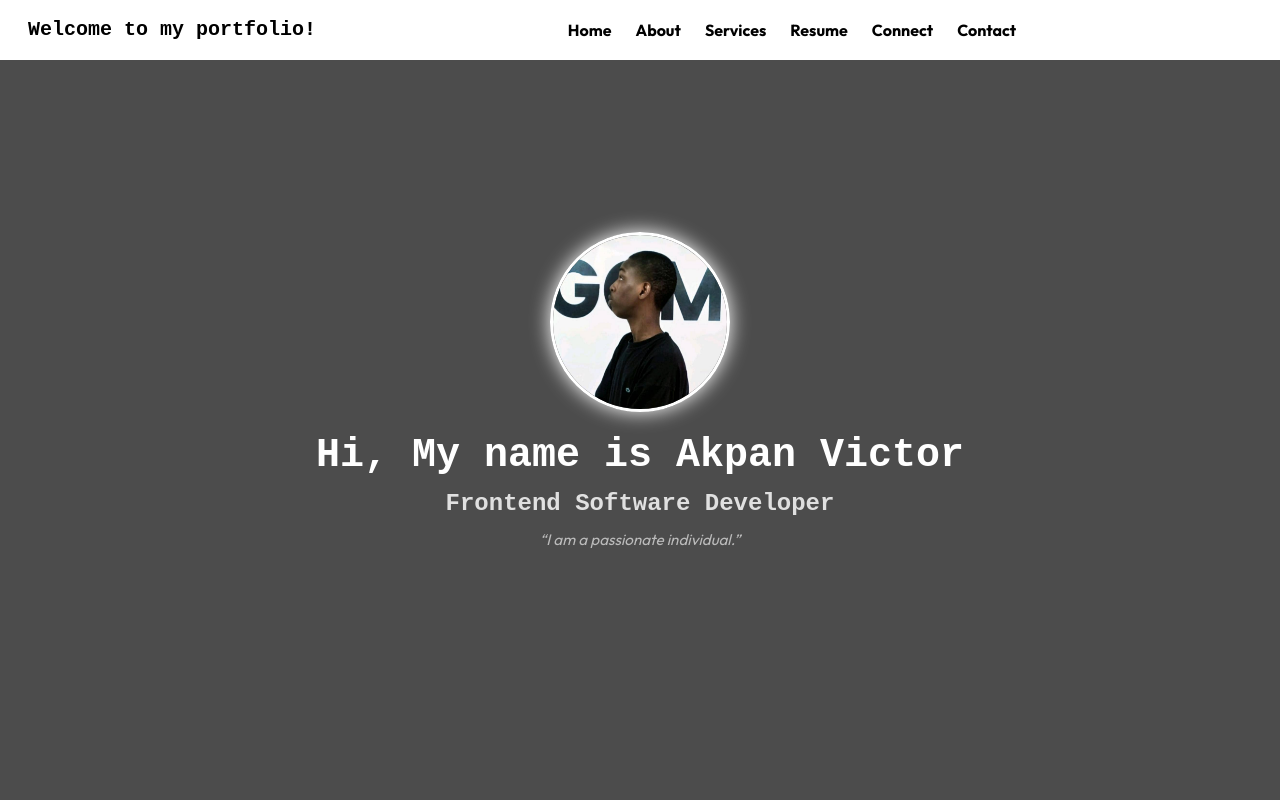
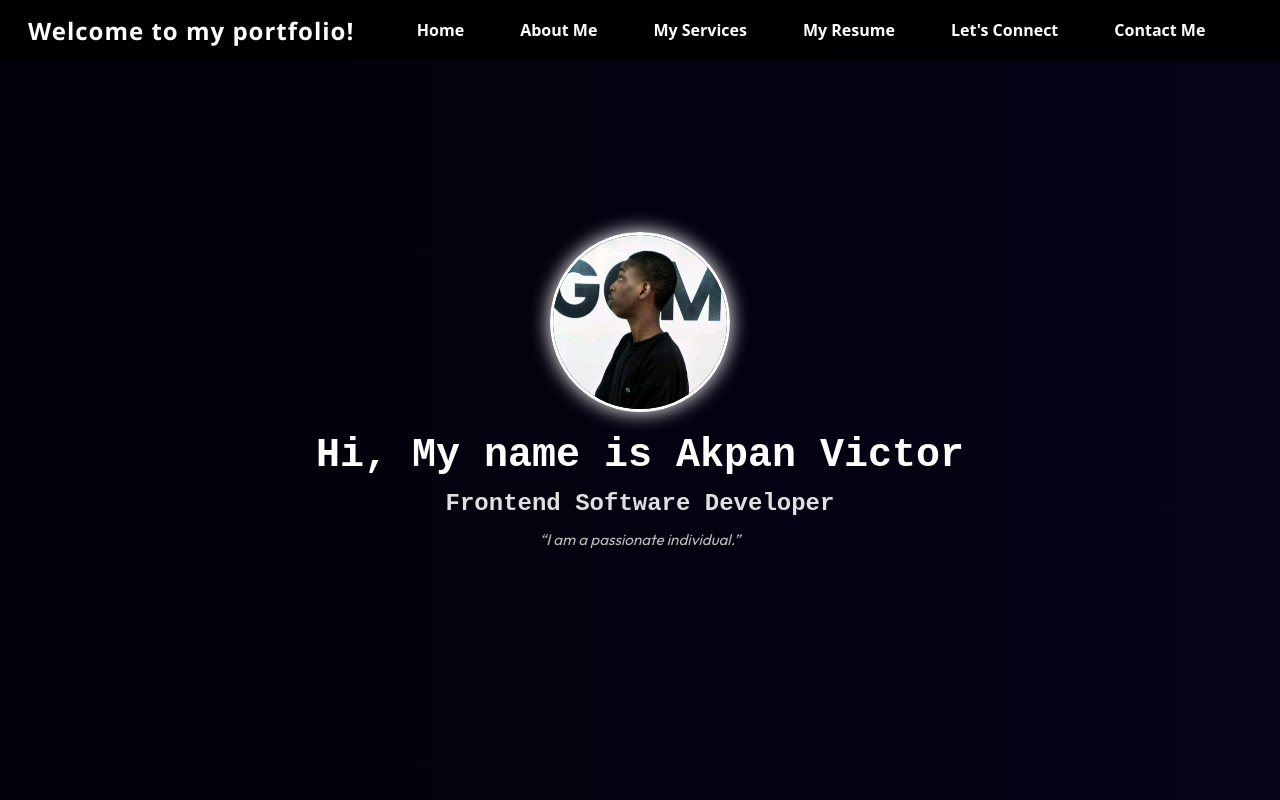
Before and after one commit to victor200900/MY-PORTFOLIO-WEBSITE, a React (Vite) app: page / in a window 1280 px wide. Shown: the top 800 px of the page. Built offline with nearby package versions, Linux system fonts and the light colour scheme.

Commit message:
first-commit

```diff
--- a/src/App.css
+++ b/src/App.css
@@ -2,10 +2,19 @@
 @import url('https://fonts.googleapis.com/css2?family=Montserrat:ital,wght@0,100..900;1,100..900&family=Outfit:wght@100..900&family=Quicksand:wght@300..700&display=swap');
 
 .all {
-  background-color: rgba(1, 1, 2, 0.706);
-  color: white;
-  min-height: 100vh;
-   font-family: 'Outfit', sans-serif;
+
+  background: linear-gradient(to left, #0d063c, rgb(0, 0, 0));
+  background-size: 400% 400%;
+  animation: animeBgAnimation 6s ease infinite;
+  transition: background 0.5s ease-in-out;
+  color: black;
+
+@keyframes animeBgAnimation {
+  0% { background-position: 0% 50%; }
+  50% { background-position: 100% 50%; }
+  100% { background-position: 0% 50%; }
+}
+
 
 }
 
--- a/src/components/navbar/navbar.css
+++ b/src/components/navbar/navbar.css
@@ -1,85 +1,87 @@
-/* Animated background gradient with soft anime hues */
+/* Animated gradient background */
 .bg-anime {
-  background: rgb(255, 255, 255);
+  background: linear-gradient(to left, rgb(0, 0, 0), #000000);
   background-size: 400% 400%;
   animation: animeBgAnimation 6s ease infinite;
-  height: 60px;
   transition: background 0.5s ease-in-out;
-  color: black;
-
+  color: rgb(255, 255, 255);
 }
 
-/* Keyframes for smooth gradient shifting */
+/* Animation keyframes */
 @keyframes animeBgAnimation {
   0% { background-position: 0% 50%; }
   50% { background-position: 100% 50%; }
   100% { background-position: 0% 50%; }
 }
 
-/* Stylized anime font look */
-.anime-font {
-  font-size: 1.8rem;
-  color: #000000;
-  letter-spacing: 2px;
-  font-weight: 300;
+/* Navbar brand */
+.navbar-brand {
+  font-size: 1.5rem;
+  font-weight: bold;
+  letter-spacing: 1px;
   font-family: 'Poppins', 'Segoe UI', sans-serif;
+  color: #ffffff !important;
 }
 
-/* Glowing hover effect for nav links */
+/* Nav links */
+.navbar-nav .nav-item .nav-a {
+  font-weight: 600;
+  text-decoration: none;
+  font-size: 1rem;
+  text-transform: capitalize;
+  padding: 0.5rem 1rem;
+  display: inline-block;
+  transition: all 0.3s ease;
+  color: rgb(255, 255, 255) !important;
+}
+
+/* Hover effect */
 .anime-hover:hover {
-  color: #ff0000;
-  text-shadow:
-    0 0 5px #fff,
-    0 0 10px #fff,
-    0 0 15px #6a5acd,
-    0 0 20px #ff6ec7;
+  text-decoration: underline;
+  text-underline-offset: 4px;
+  text-decoration-thickness: 2px;
   transition: all 0.3s ease;
 }
 
-/* Clean and responsive nav link styles */
-#nav {
-  font-size: 15px;
-  text-transform: uppercase;
-  color: #050505;
-  transition: color 0.3s ease, text-shadow 0.3s ease;
-  background-color: rgb(205, 12, 12);
-
+/* Toggler button */
+.navbar-toggler {
+  background-color: #444;
+  border: none;
+  padding: 8px;
 }
 
-/* Anime glow branding effect */
-.navbar-brand {
-  color: #000000;
-  font-family: 'Courier New', Courier, monospace;
-
-  font-weight: bold;
-  transition: text-shadow 0.3s ease-in-out;
+/* Navbar spacing and center */
+.navbar-nav {
+  padding-left: 0;
+  margin-bottom: 0;
+  align-items: center;
 }
 
-.nav-link{
-  color: black !important;
-  font-weight: bolder !important;
-  text-decoration: none !important;
-}
-.navbar-toggler{
-  background-color: grey;
-}
-.nav-a{
-  text-decoration: none !important;
-  display: flex;
-  justify-content: space-around;
-  font-weight: bolder !important;
-}
-.collapse{
-  background-color: white;
+/* For mobile view — center text */
+@media (max-width: 991px) {
+  .navbar-nav {
+    text-align: center;
+    gap: 0.75rem;
+  }
 }
 
+/* Sticky nav fix */
 #nav {
   position: sticky;
   top: 0;
   z-index: 999;
-  font-size: 15px;
-  text-transform: uppercase;
-  color: #050505;
-  transition: color 0.3s ease, text-shadow 0.3s ease;
-  background-color: rgb(205, 12, 12);
 }
+
+.nav-a::after {
+  content: "";
+  display: block;
+  height: 2px;
+  background-color: black;
+  transform: scaleX(0);
+  transition: transform 0.3s ease;
+  transform-origin: left;
+}
+
+.nav-a:hover::after {
+  transform: scaleX(1);
+}
--- a/src/components/navbar/navbar.jsx
+++ b/src/components/navbar/navbar.jsx
@@ -52,36 +52,25 @@ const Navbar = () => {
         >
          <ul className="navbar-nav mb-2 mb-lg-0 gap-lg-4 text-center">
   <li className="nav-item">
-              <a href="#home" className="nav-a text-black anime-hover">
-                Home
-              </a>
+    <a href="#home" className="nav-a text-black anime-hover">Home</a>
   </li>
   <li className="nav-item">
-              <a href="#about" className="nav-a text-black anime-hover">
-                About
-              </a>
+    <a href="#about" className="nav-a text-black anime-hover">About Me</a>
   </li>
   <li className="nav-item">
-              <a href="#services" className="nav-a text-black anime-hover">
-                Services
-              </a>
+    <a href="#services" className="nav-a text-black anime-hover">My Services</a>
   </li>
   <li className="nav-item">
-              <a href="#resume" className="nav-a text-black anime-hover">
-                Resume
-              </a>
+    <a href="#resume" className="nav-a text-black anime-hover">My Resume</a>
   </li>
   <li className="nav-item">
-              <a href="#connect" className="nav-a text-black anime-hover">
-                Connect
-              </a>
+    <a href="#connect" className="nav-a text-black anime-hover">Let's Connect</a>
   </li>
   <li className="nav-item">
-              <a href="#contact" className="nav-a text-black anime-hover">
-                Contact
-              </a>
+    <a href="#contact" className="nav-a text-black anime-hover">Contact Me</a>
   </li>
 </ul>
+
         </div>
       </div>
     </nav>
--- a/src/components/projects/projects.jsx
+++ b/src/components/projects/projects.jsx
@@ -17,7 +17,7 @@ const projects = [
       "Deployed live on Vercel",
       "Version controlled using Git & GitHub",
     ],
-    liveLink: "https://void-phi-ochre.vercel.app",
+    liveLink: "https://movieapp-ave.vercel.app/",
     githubLink: "https://github.com/victor200900/Void-",
     image: "/mov.png", // ✅ image from public/
   },
@@ -34,6 +34,20 @@ const projects = [
     liveLink: "https://my-portfolio-website-three-brown.vercel.app",
     githubLink: "https://github.com/victor200900/MY-PORTFOLIO-WEBSITE",
     image: "/port.png", // ✅ image from public/
+  },
+   {
+    title: "Ave-restaurant",
+    tech: "HTML, CSS, Bootstrap, React.js",
+    description:
+      "Clean restarant landing page .",
+    features: [
+      "Mobile-first layout",
+      "Scroll-based animations",
+      "Dynamic project modal previews",
+    ],
+    liveLink: "https://ave-restaurant-website.vercel.app/",
+    githubLink: "https://github.com/victor200900/Ave-restaurant-website.git",
+    image: "/averestaurant.png", // ✅ image from public/
   },
 
 ];
--- a/src/components/resume/resume.css
+++ b/src/components/resume/resume.css
@@ -58,16 +58,15 @@
   font-weight: bold;
 }
 .but{
-  background-color: rgb(79, 105, 231);
+  background-color: rgba(14, 15, 19, 0.205);
   border: none;
   border-radius: 12px;
   padding : 8px;
-  border: red 1px solid;
   cursor: pointer;
   transition: background-color 0.3s ease, transform 0.3s ease;
 }
 .but:hover {
-  background-color: rgb(79, 105, 231);
+  background-color: rgb(255, 255, 255);
   transform: scale(0.9);
 }
 
```
Also changed, not shown: public/averestaurant.png (added). Lines whose indentation alone changed are shown as unchanged.
